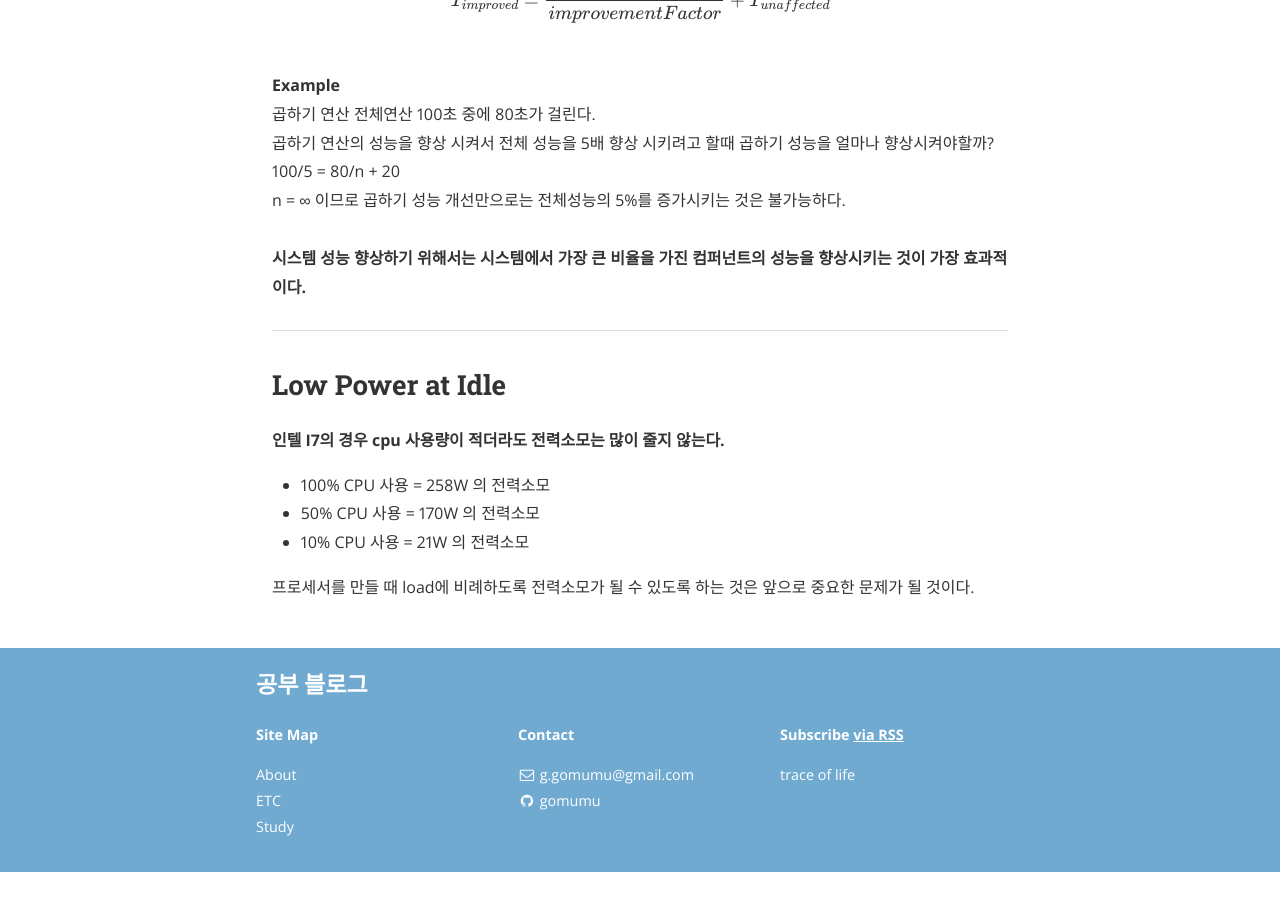
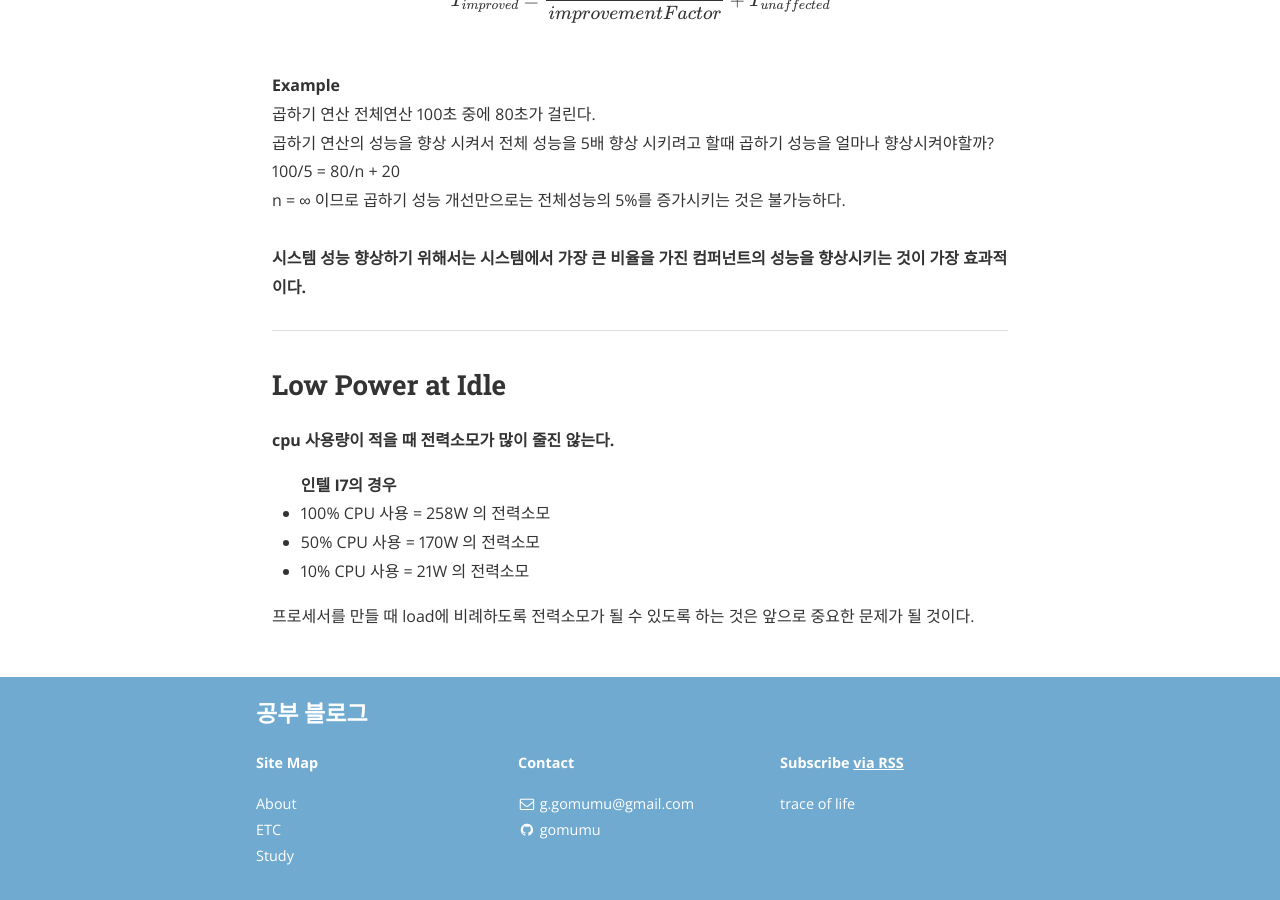
Before and after one commit to gomumu/blog, a Jekyll site: the page built from _posts/2019-09-07-computerArchitecture.1.markdown, in a window 1280 px wide and 900 px high, scrolled down 2244 px. Built offline with Jekyll 4.4.1, drawn with Linux system fonts in a browser that asks for light colours; nearby versions of some CDN libraries; formulas are drawn with MathJax 3; before the commit the page ends 3116 px from its top, so only the background shows below that.

Commit message:
내용 수정

```diff
--- a/_posts/2019-09-07-computerArchitecture.1.markdown
+++ b/_posts/2019-09-07-computerArchitecture.1.markdown
@@ -76,8 +76,8 @@ n = ∞ 이므로 곱하기 성능 개선만으로는 전체성능의 5%를 증
 
 <h2 id="headings">Low Power at Idle</h2>
 <p>
-<b>인텔 I7의 경우 cpu 사용량이 적더라도 전력소모는 많이 줄지 않는다.</b><br>
-<ul>
+<b>cpu 사용량이 적을 때 전력소모가 많이 줄진 않는다.</b><br>
+<ul><b>인텔 I7의 경우</b>
   <li>100% CPU 사용 = 258W 의 전력소모</li>
   <li>50% CPU 사용 = 170W 의 전력소모</li>
   <li>10% CPU 사용 = 21W 의 전력소모</li>
```
